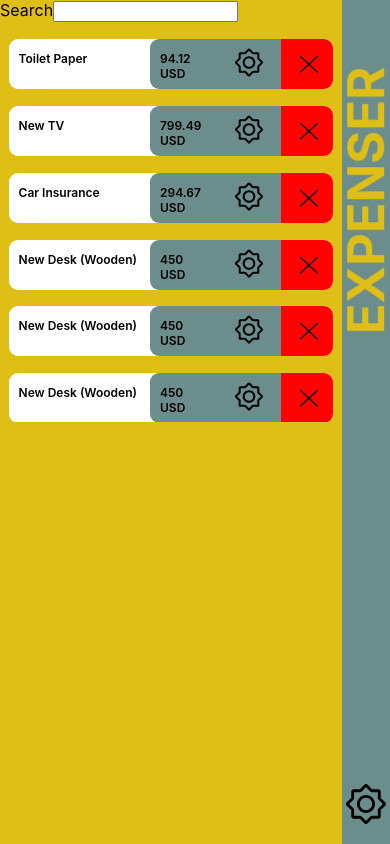
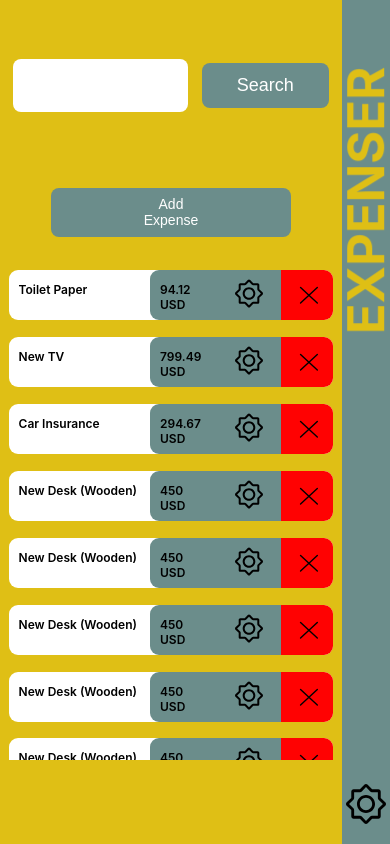
Before and after one commit to IvoStanchev/expenser, a React (Create React App) app: page / in a window 390 px wide. Built offline with nearby package versions, Linux system fonts and the light colour scheme.

Commit message:
Added a button to add expenses, search box and made them responsive

```diff
--- a/src/App.tsx
+++ b/src/App.tsx
@@ -2,7 +2,7 @@ import React, { useState } from 'react';
 import './App.css';
 import Sidebar from './components/sidebar/sidebar';
 import ExpenseList from './components/expenses/Expense-List';
-import ExpenseSearch from './components/expenses/Expense-search';
+import ExpenseSearch from './components/expenses/Expense-Search';
 
 //dummy data
 export const DUMMY_EXPENSES = [
--- a/src/components/expenses/Expense-List.css
+++ b/src/components/expenses/Expense-List.css
@@ -2,7 +2,13 @@
 	display: flex;
 	flex-direction: column;
 	gap: 2vh;
-	height: 50vh;
+	height: 90vh;
 	width: 100%;
 	overflow-y: scroll;
 }
+
+.form-container {
+	display: flex;
+	justify-content: center;
+	width: 100%;
+}
--- a/src/components/expenses/Expense-List.tsx
+++ b/src/components/expenses/Expense-List.tsx
@@ -1,7 +1,7 @@
 import React, { FC } from 'react';
 import ExpenseItem from './Expense-Item';
 import './Expense-List.css';
-import ExpenseSearch from './Expense-search';
+import ExpenseSearch from './Expense-Search';
 
 interface expenseProps {
 	expenses: {
@@ -16,6 +16,7 @@ const ExpenseList: React.FC<expenseProps> = (props) => {
 	return (
 		<div className='product-list-container'>
 			<ExpenseSearch></ExpenseSearch>
+			<button id='add-expense-button'>Add Expense</button>
 			{props.expenses.map((expense) => {
 				return (
 					<ExpenseItem
--- /dev/null
+++ b/src/components/expenses/Expense-Search.css
@@ -0,0 +1,66 @@
+.form-group {
+	width: 100%;
+	display: flex;
+}
+
+#form-input {
+	width: 70%;
+	margin: 7vh 0px 7vh auto;
+	height: 4vh;
+	border: none;
+	border-radius: 8px;
+	font-size: 24px;
+	min-height: 5vh;
+}
+
+#form-button {
+	border: none;
+	padding: 12px 35px 12px 35px;
+	border-radius: 8px;
+	margin: auto;
+	background-color: #6b8d8b;
+	color: white;
+	font-size: 18px;
+	text-decoration: none;
+}
+
+#form-button:hover {
+	cursor: pointer;
+	background-color: black;
+	color: #dfbf15;
+}
+
+#add-expense-button {
+	align-self: center;
+	margin-bottom: 2vh;
+	border: none;
+	padding: 1vh 20vh 1vh 20vh;
+	border-radius: 8px;
+	background-color: #6b8d8b;
+	color: white;
+	font-size: 16px;
+}
+
+#add-expense-button:hover {
+	cursor: pointer;
+	background-color: black;
+	color: #dfbf15;
+}
+
+@media only screen and (max-width: 600px) {
+	#add-expense-button {
+		padding: 1vh 10vh 1vh 10vh;
+		font-size: 14px;
+		width: 70%;
+	}
+
+	#form-input {
+		width: 50%;
+		margin: 7vh 0px 7vh auto;
+		height: 6vh;
+		border: none;
+		border-radius: 8px;
+		font-size: 24px;
+		min-height: 4vh;
+	}
+}
--- a/src/components/expenses/Expense-search.tsx
+++ b/src/components/expenses/Expense-search.tsx
@@ -1,9 +1,11 @@
+import './Expense-Search.css';
+
 const ExpenseSearch = () => {
 	return (
-		<div>
-			<form action=''>
-				<label htmlFor='searchTerm'>Search</label>
-				<input type='text' />
+		<div className='form-container'>
+			<form className='form-group' action=''>
+				<input id='form-input' type='text' />
+				<button id='form-button'>Search</button>
 			</form>
 		</div>
 	);
```
